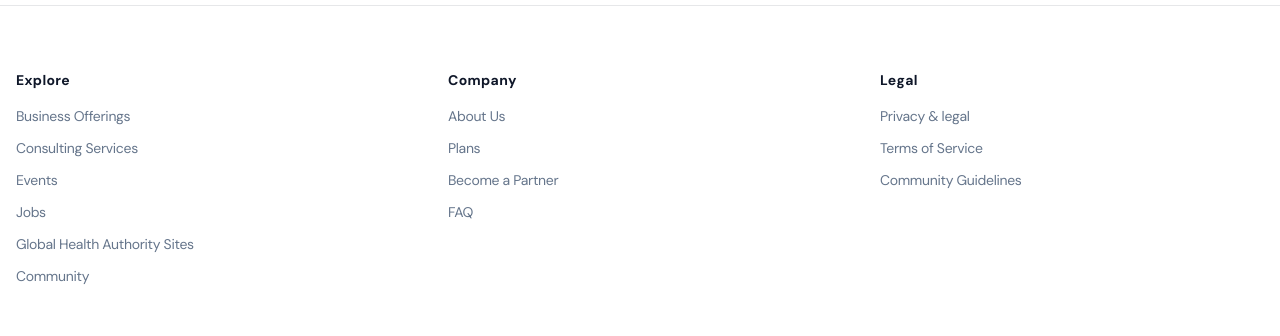
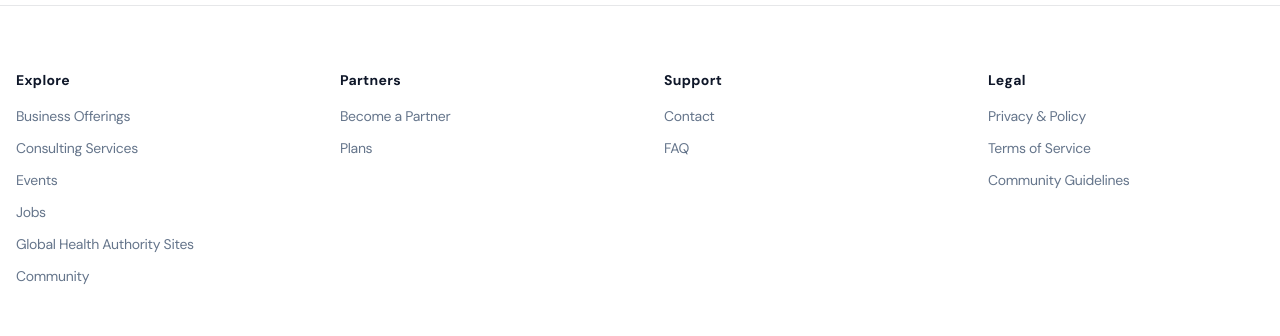
Before and after one commit to simran-kanda1/pharmasocii, a React (Vite) app: page / in a window 1280 px wide. Shown: the part 3624-3960 px from the top of the page. Built offline with nearby package versions, Linux system fonts and the light colour scheme; no server answers; the database is empty.

Commit message:
Update footer structure with Partners column and Support column

```diff
--- a/src/components/layout/Footer.tsx
+++ b/src/components/layout/Footer.tsx
@@ -4,7 +4,7 @@ export function Footer() {
     return (
         <footer className="w-full border-t border-foreground/10 bg-background/90 pt-16 pb-8">
             <div className="container mx-auto px-4">
-                <div className="grid grid-cols-1 md:grid-cols-3 gap-12 mb-16">
+                <div className="grid grid-cols-1 md:grid-cols-4 gap-12 mb-16">
 
                     <div className="space-y-4">
                         <h4 className="font-semibold text-sm tracking-wider">Explore</h4>
@@ -19,11 +19,17 @@ export function Footer() {
                     </div>
 
                     <div className="space-y-4">
-                        <h4 className="font-semibold text-sm tracking-wider">Company</h4>
+                        <h4 className="font-semibold text-sm tracking-wider">Partners</h4>
                         <ul className="space-y-3 text-sm text-muted-foreground">
-                            <li><Link to="/about-us" className="hover:text-primary transition-colors">About Us</Link></li>
+                            <li><Link to="/signup" className="hover:text-primary transition-colors">Become a Partner</Link></li>
                             <li><Link to="/plans" className="hover:text-primary transition-colors">Plans</Link></li>
-                            <li><Link to="/signup" className="hover:text-primary transition-colors">Become a Partner</Link></li>
+                        </ul>
+                    </div>
+
+                    <div className="space-y-4">
+                        <h4 className="font-semibold text-sm tracking-wider">Support</h4>
+                        <ul className="space-y-3 text-sm text-muted-foreground">
+                            <li><Link to="/contact" className="hover:text-primary transition-colors">Contact</Link></li>
                             <li><Link to="/faq" className="hover:text-primary transition-colors">FAQ</Link></li>
                         </ul>
                     </div>
@@ -31,7 +37,7 @@ export function Footer() {
                     <div className="space-y-4">
                         <h4 className="font-semibold text-sm tracking-wider">Legal</h4>
                         <ul className="space-y-3 text-sm text-muted-foreground">
-                            <li><Link to="/privacy" target="_blank" rel="noopener noreferrer" className="hover:text-primary transition-colors">Privacy &amp; legal</Link></li>
+                            <li><Link to="/privacy" target="_blank" rel="noopener noreferrer" className="hover:text-primary transition-colors">Privacy &amp; Policy</Link></li>
                             <li><Link to="/terms" target="_blank" rel="noopener noreferrer" className="hover:text-primary transition-colors">Terms of Service</Link></li>
                             <li><Link to="/guidelines" target="_blank" rel="noopener noreferrer" className="hover:text-primary transition-colors">Community Guidelines</Link></li>
                         </ul>
```
